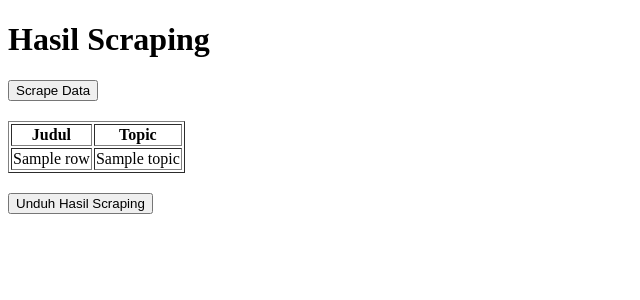
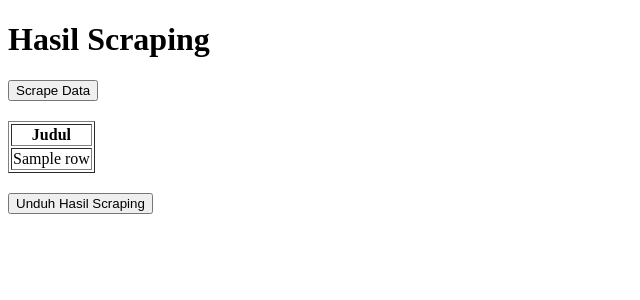
Before and after one commit to varreltantio/scraping-leravio-with-flask, a Flask app: template api/templates/index.html in a window 1280 px wide. Shown: the top 300 px of the page, without its empty margins (0-640 px from the left). Run offline with Flask 3, Linux system fonts and the light colour scheme; the template is opened without the code that fills it: most values are stand-ins (such as "Sample title", 1, 10 or a date in 2020).

Commit message:
delete topic

```diff
--- a/api/main.py
+++ b/api/main.py
@@ -4,27 +4,6 @@ import pandas as pd
 from flask import Flask, render_template, send_file, redirect
 
 app = Flask(__name__)
-
-def scrape_detail(url):
-    response = requests.get(url)
-
-    if response.status_code == 200:
-        soup = BeautifulSoup(response.text, 'html.parser')
-
-        topic_elemen = soup.find('span', class_='ast-terms-link')
-
-        if topic_elemen:
-            link_elemen = topic_elemen.find('a')
-
-            if link_elemen:
-                topic = link_elemen.text.strip()
-                return topic
-            else:
-                return None
-        else:
-            return None
-    else:
-        return None
 
 def scrape_title(url):
     response = requests.get(url)
@@ -34,20 +13,16 @@ def scrape_title(url):
         semua_judul_elemen = soup.find_all('h2', class_='entry-title')
 
         judul_list = []
-        topic_list = []
 
         for judul_elemen in semua_judul_elemen[:3]:
             link_elemen = judul_elemen.find('a')
 
             if link_elemen:
                 judul = link_elemen.text.strip()
-                url_tautan = link_elemen['href']
-                topic = scrape_detail(url_tautan)
 
                 judul_list.append(judul)
-                topic_list.append(topic)
 
-        return judul_list, topic_list
+        return judul_list
     else:
         return None, None
 
@@ -63,16 +38,14 @@ def scrape():
     page_number = 1
 
     judul_total = []
-    topic_total = []
 
     current_url = f'{base_url}/page/1'
     print(f'Scraping {current_url}')
 
-    judul, topic = scrape_title(current_url)
+    judul = scrape_title(current_url)
 
-    if judul and topic:
+    if judul:
         judul_total.extend(judul)
-        topic_total.extend(topic)
 
     # while True:
     #     current_url = f'{base_url}/page/{page_number}'
@@ -95,7 +68,7 @@ def scrape():
 
     #     page_number += 1
 
-    df = pd.DataFrame({'Judul': judul_total, 'Topic': topic_total})
+    df = pd.DataFrame({'Judul': judul_total})
     df.to_excel('hasil_scraping.xlsx', index=False)
 
     return redirect('/')
--- a/api/templates/index.html
+++ b/api/templates/index.html
@@ -46,14 +46,12 @@
           <thead>
               <tr>
                   <th>Judul</th>
-                  <th>Topic</th>
               </tr>
           </thead>
           <tbody>
               {% for index, row in hasil.iterrows() %}
                   <tr>
                       <td>{{ row['Judul'] }}</td>
-                      <td>{{ row['Topic'] }}</td>
                   </tr>
               {% endfor %}
           </tbody>
```
Also changed, not shown: 1 other file.
